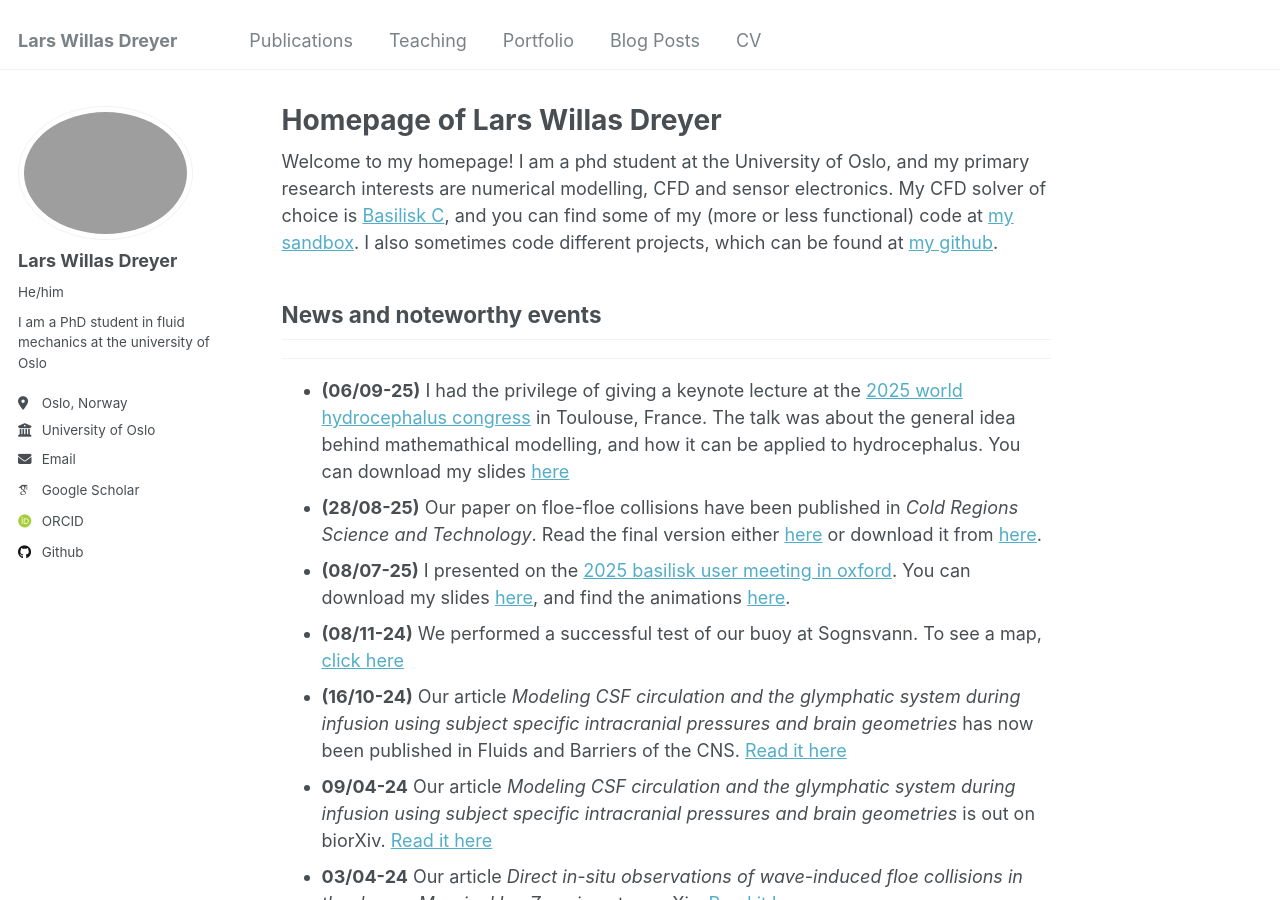
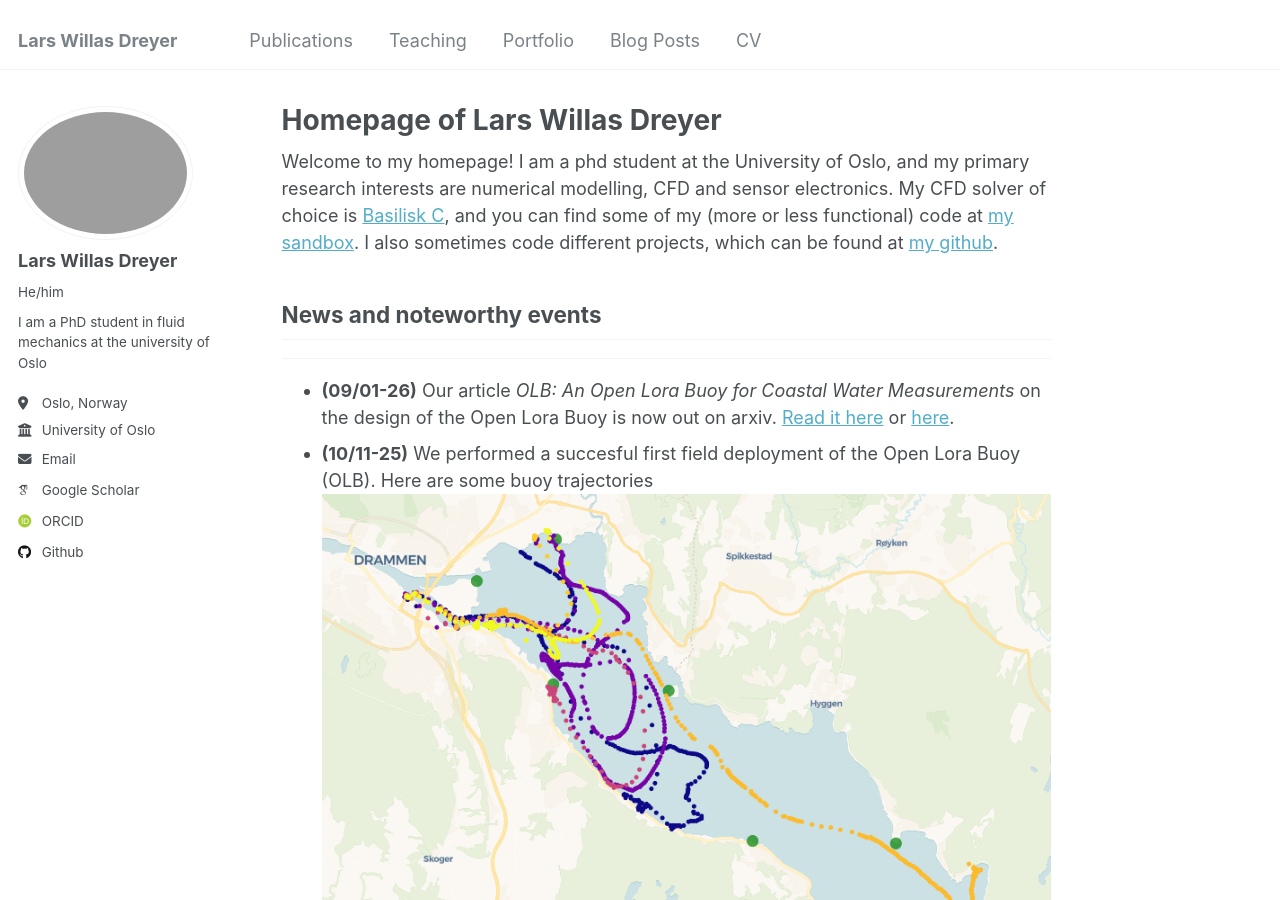
Before and after one commit to larswd/larswd.github.io, a Jekyll site: the page built from _pages/about.md, in a window 1280 px wide and 900 px high. Built offline with Jekyll 4.4.1, drawn with Linux system fonts in a browser that asks for light colours; some web fonts are replaced.

Commit message:
Status updates

```diff
--- a/_pages/about.md
+++ b/_pages/about.md
@@ -13,6 +13,8 @@ primary research interests are numerical modelling, CFD and sensor electronics.
 
 ## News and noteworthy events
 ---------
+- **(09/01-26)** Our article *OLB: An Open Lora Buoy for Coastal Water Measurements* on the design of the Open Lora Buoy is now out on arxiv. [Read it here](https://arxiv.org/abs/2601.05615) or [here](../files/OLB_arxiv.pdf).
+- **(10/11-25)** We performed a succesful first field deployment of the Open Lora Buoy (OLB). Here are some buoy trajectories ![](../images/fig8_SD_data_trajectories.png)
 - **(06/09-25)** I had the privilege of giving a keynote lecture at the [2025 world hydrocephalus congress](https://hydrocephalus-meeting.com/) in Toulouse, France. The talk was about the general idea behind mathemathical modelling, and how it can be applied to hydrocephalus. You can download my slides [here](../files/dreyerModellingFSI.pdf)
 - **(28/08-25)** Our paper on floe-floe collisions have been published in *Cold Regions Science and Technology*. Read the final version either [here](https://drive.proton.me/urls/Y40XK19S5G#30Sd4TE0Wxhw) or download it from [here](../files/CRSTpaper.pdf).
 - **(08/07-25)** I presented on the [2025 basilisk user meeting in oxford](http://basilisk.fr/BGUM2025). You can download my slides [here](../files/BGUM25.pdf), and find the animations [here](https://drive.proton.me/urls/Y40XK19S5G#30Sd4TE0Wxhw).
```
Also changed, not shown: images/fig8_SD_data_trajectories.png (added), 1 other file.
